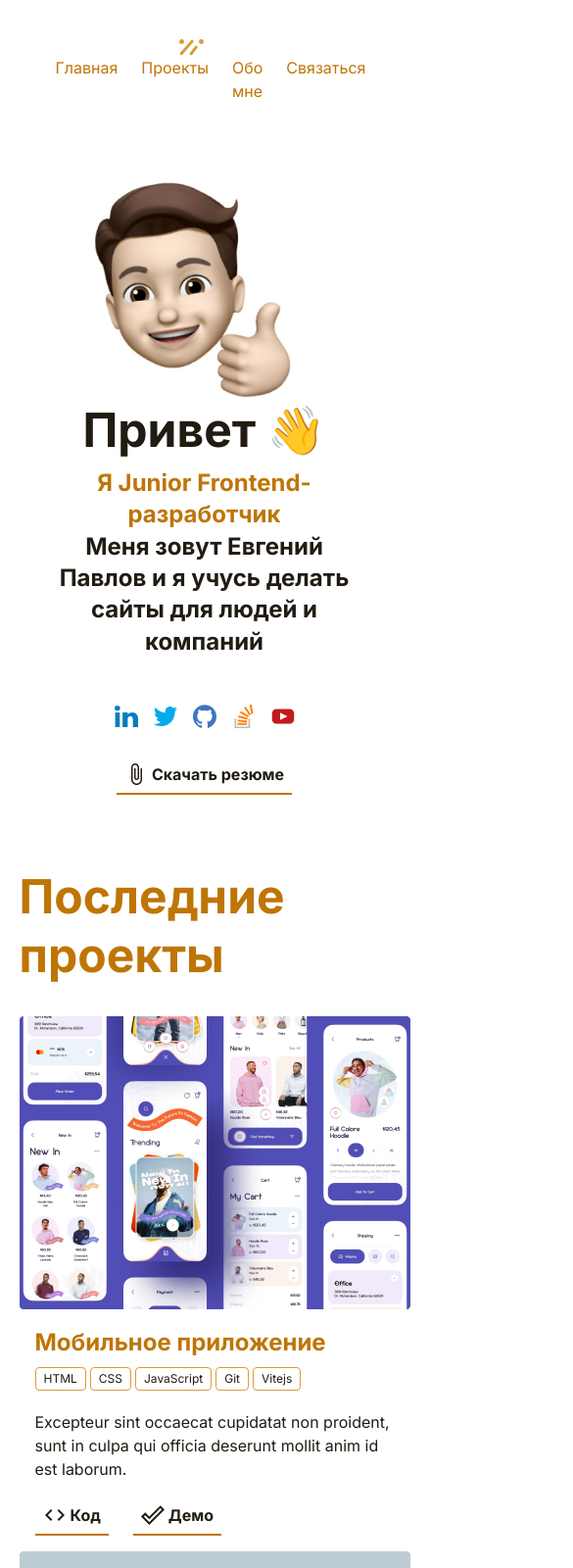
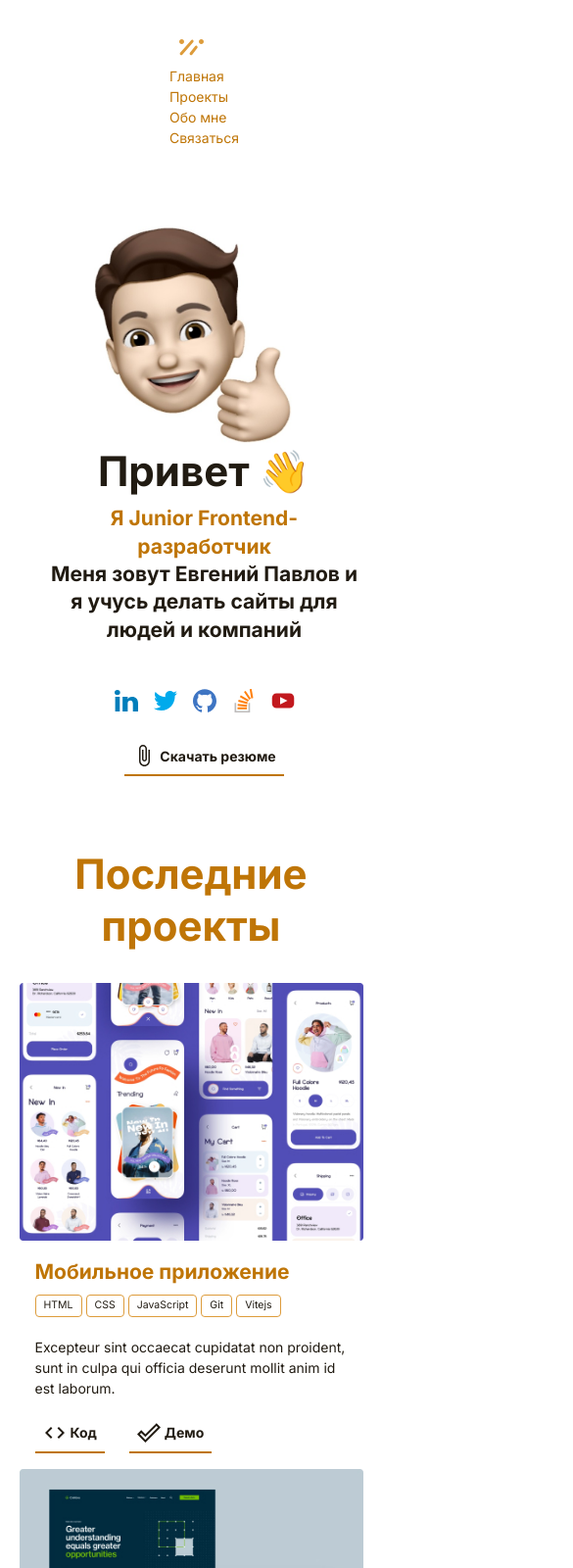
Before and after one commit to nitex-oren/glo-portfolio-2022, a plain HTML site: page index.html in a window 390 px wide. Shown: the top 1600 px of the page at 98% size, 585 px wide, since content can reach past the window. Drawn offline with Linux system fonts and the light colour scheme.

Commit message:
Доделал адаптив

```diff
--- a/css/style.css
+++ b/css/style.css
@@ -156,16 +156,18 @@ a {
     line-height: 125%;
     color: #BF7506;
     margin: 0 0 32px 0;
+    text-align: center;
 }
 
 .cards {
     display: flex;
     justify-content: space-between;
-    flex-wrap: wrap;
+    /* flex-wrap: wrap; */
 }
 
 .card {
     max-width: 400px;
+    justify-content: center;
 }
 
 .card-wrapper {
@@ -277,7 +279,7 @@ a {
 .input {
     border: 3px solid #E0DEDC;
     border-radius: 4px;
-    width: 435px;
+    width: 100%;
     height: 56px;
 }
 
@@ -328,10 +330,50 @@ a {
 /******************************/
 /*MEDIA ZAPROS*/
 /******************************/
+@media (max-width:1024px) {
+    .container {
+        max-width: 760px;
+
+    }
+
+    .card-image {
+        max-width: 350px;
+    }
+}
+
+@media (max-width:790px) {
+    .container {
+        max-width: 576px;
+    }
+
+    .hand {
+        display: none;
+    }
+
+    .card-image {
+        max-width: 100%;
+    }
+
+    .developer,
+    .cards {
+        flex-direction: column;
+    }
+
+    .developer-photo {
+        width: 100%;
+        height: 350px;
+        margin-bottom: 30px;
+
+    }
+}
 
 @media (max-width:600px) {
+    html {
+        font-size: 14px;
+    }
+
     .container {
-        max-width: 90%;
+        width: 90%;
     }
 
     .navbar,
@@ -349,4 +391,23 @@ a {
         margin-left: 0;
     }
 
+    .card {
+        max-width: 100%;
+    }
+
+    .nav-list {
+        margin-top: 10px;
+    }
+
 }
+
+@media (max-width:480px) {
+    .form-container {
+        max-width: 90%;
+    }
+
+    .nav-list {
+        flex-direction: column;
+        margin-top: 10px;
+    }
+}
--- a/index.html
+++ b/index.html
@@ -21,10 +21,10 @@
         <img class="logo" src="img/logo.svg" alt="Logo">
         <nav class="navigation">
             <ul class="nav-list">
-                <li class="nav-item"><a href="" class="nav-link active">Главная</a></li>
-                <li class="nav-item"><a href="" class="nav-link">Проекты</a></li>
-                <li class="nav-item"><a href="" class="nav-link">Обо мне</a></li>
-                <li class="nav-item"><a href="" class="nav-link">Связаться</a></li>
+                <li class="nav-item"><a href="#" class="nav-link active">Главная</a></li>
+                <li class="nav-item"><a href="#project" class="nav-link">Проекты</a></li>
+                <li class="nav-item"><a href="#aboutme" class="nav-link">Обо мне</a></li>
+                <li class="nav-item"><a href="#feedform" class="nav-link">Связаться</a></li>
             </ul>
         </nav>
     </div>
@@ -57,7 +57,7 @@
         </div>
     </header>
     <!-- /.header -->
-    <section class="portfolio container">
+    <section class="portfolio container" id="project">
         <h2 class="portfolio-header">
             Последние проекты
         </h2>
@@ -115,7 +115,7 @@
         </div>
     </section>
     <!-- /.portfolio -->
-    <section class="developer container">
+    <section class="developer container" id="aboutme">
         <img src="/img/myfoto.jpg" alt="My Photo" class="developer-photo">
         <div class="developer-about">
             <span class="developer-hello">Рад Вас видеть</span>
@@ -152,7 +152,7 @@
         </ul>
     </section>
     <!-- /.skills -->
-    <section class="feedback ">
+    <section class="feedback" id="feedform">
         <img src="/img/hand.png" alt="" class="hand">
         <div class="form-container">
 
```
